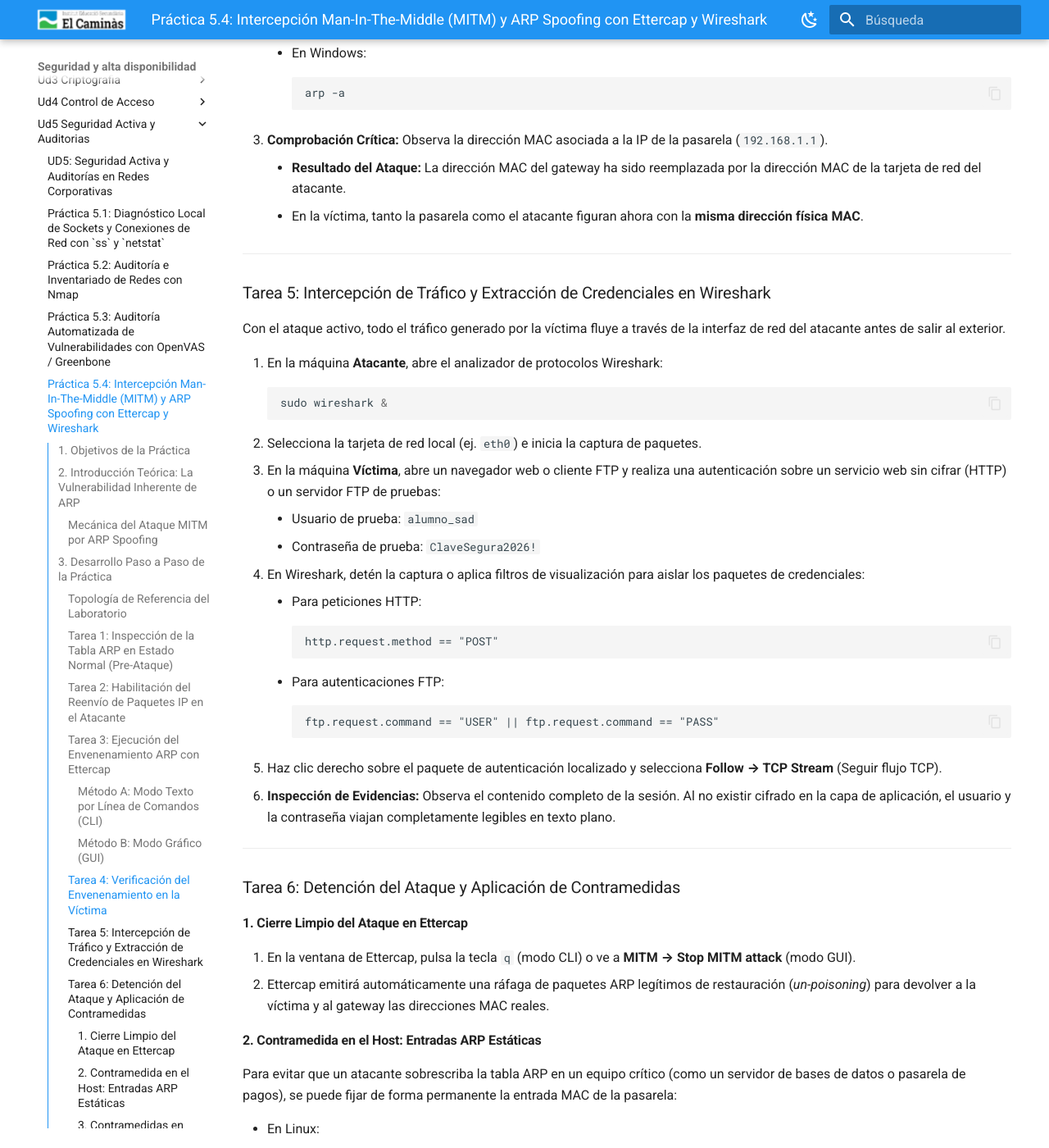
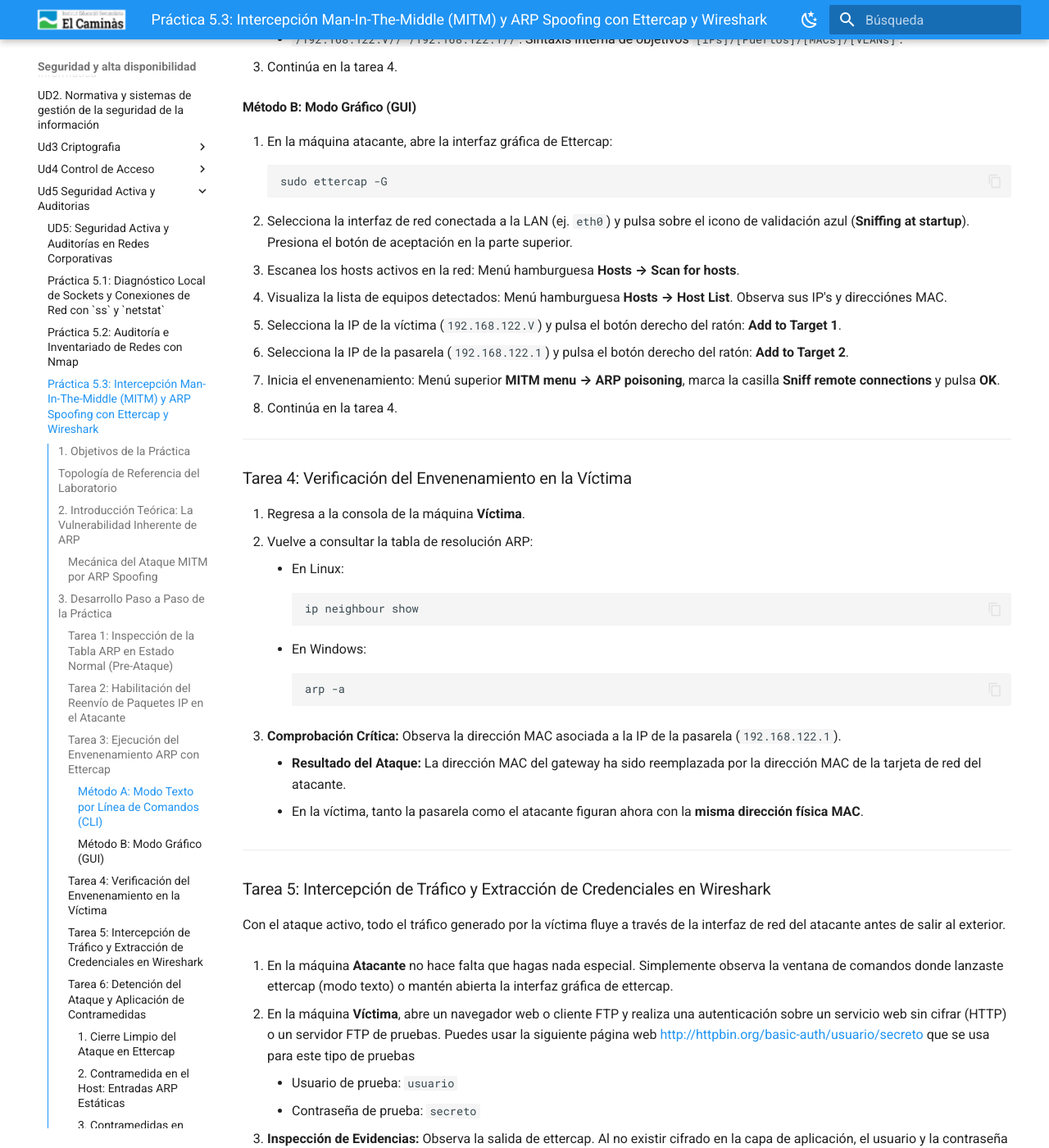
Before and after one commit to jmunozji/SAD, an MkDocs documentation site: the page built from docs/Ud5 Seguridad Activa y Auditorias/P5_3_mitm_arp_spoofing.md, in a window 1280 px wide and 1400 px high, scrolled down 4472 px. Shown: the whole window at 82% size. Built offline with MkDocs 1.6.1 and Material for MkDocs 9.7.7, drawn with Linux system fonts in a browser that asks for light colours; some of the changed text lies outside the part shown.

Commit message:
Revisada P5.3 y Ud5 hasta punto 3 completo inclusive.

````diff
--- a/docs/Ud5 Seguridad Activa y Auditorias/P5_4_mitm_arp_spoofing.md
+++ b/docs/Ud5 Seguridad Activa y Auditorias/P5_3_mitm_arp_spoofing.md
@@ -1,10 +1,10 @@
-# Práctica 5.4: Intercepción Man-In-The-Middle (MITM) y ARP Spoofing con Ettercap y Wireshark
+# Práctica 5.3: Intercepción Man-In-The-Middle (MITM) y ARP Spoofing con Ettercap y Wireshark
 
 !!! note "Datos de la Práctica"
     * **Módulo:** Seguridad y Alta Disponibilidad (SAD - 0378)
     * **Unidad Didáctica:** UD5 - Seguridad Activa y Auditorías en Redes Corporativas
     * **Requisitos:** Escenario de red virtualizada en GNS3, VirtualBox o KVM con 3 máquinas en el mismo segmento de red LAN:
-        1. **Atacante:** Kali Linux o Debian/Ubuntu con `ettercap-text-only`, `ettercap-graphical` y `wireshark`.
+        1. **Atacante:** Kali Linux o Debian/Ubuntu con `ettercap-text-only`, `ettercap-graphical`.
         2. **Víctima (Cliente):** Linux o Windows (cliente web/FTP).
         3. **Servidor / Pasarela (Gateway):** Router o Servidor Web/FTP de pruebas (ej. Debian con Apache o vsftpd).
     * **Privilegios:** Acceso de superusuario (`sudo`) en la máquina atacante.
@@ -22,11 +22,27 @@
 
 ---
 
+## Topología de Referencia del Laboratorio
+
+Para esta práctica utilizaremos GNS3 con 2 appliances Webterm que nos ofrecen un entorno gráfico con un consumo reducido de recursos.
+
+| Rol del Nodo | Dirección IP | Dirección MAC Ejemplo | Sistema Operativo |
+| :--- | :--- | :--- | :--- |
+| **Gateway / Pasarela** | `192.168.122.1` | `gg:gg:gg:gg:gg:gg` | GNS3 Host |
+| **Víctima (Cliente)** | `192.168.122.V` | `vv:vv:vv:vv:vv:vv` | GNS Webterm  |
+| **Atacante (Auditor)** | `192.168.122.A` | `aa:aa:aa:aa:aa:aa` | GNS Webterm |
+
+
+![Esquema de red](img/P5_3EsquemaRed.png)
+
+
+
 ## 2. Introducción Teórica: La Vulnerabilidad Inherente de ARP
 
 En una red de área local Ethernet (Capa 2), los dispositivos comunican mediante tramas direccionadas por **direcciones físicas MAC**. Cuando un equipo necesita enviar un paquete a una dirección IP dentro de la misma subred, consulta su **tabla de caché ARP local**. Si la entrada no existe, emite una petición ARP (*ARP Request*) en difusión (*broadcast*): *"¿Quién tiene la IP X.X.X.X? Díganselo a mi MAC"*.
 
 El estándar ARP (RFC 826) fue diseñado sin funciones criptográficas ni comprobación de identidad:
+
 * **Confianza Ciega:** Cualquier host puede responder a peticiones ARP, incluso si no iban dirigidas a él.
 * **Respuestas No Solicitadas (*Gratuitous ARP*):** Los sistemas operativos actualizan su caché ARP al recibir un paquete de respuesta ARP aunque no hayan emitido ninguna consulta previa.
 
@@ -36,14 +52,14 @@ Un atacante en el mismo dominio de colisión/difusión puede enviar periódicame
 
 ```mermaid
 flowchart TD
-    Atacante["Atacante (MAC: CC:CC:CC:CC:CC:CC)<br>IP: 192.168.1.100<br>Genera Gratuitous ARP falsas"]
+    Atacante["Atacante (MAC: AA:AA:AA:AA:AA:AA)<br>IP: 192.168.122.A<br>Genera Gratuitous ARP falsas"]
 
-    Victima["Víctima (MAC: AA:AA:AA:AA:AA:AA)<br>IP: 192.168.1.50<br>Caché corrupta: 192.168.1.1 → CC"]
+    Victima["Víctima (MAC: VV:VV:VV:VV:VV:VV)<br>IP: 192.168.122.V<br>Tabla ARP corrupta: 192.168.122.1 → AA:AA:AA:AA:AA:AA"]
 
-    Gateway["Gateway (MAC: BB:BB:BB:BB:BB:BB)<br>IP: 192.168.1.1<br>Caché corrupta: 192.168.1.50 → CC"]
+    Gateway["Gateway (MAC: GG:GG:GG:GG:GG:GG)<br>IP: 192.168.122.1<br>Tabla ARP corrupta: 192.168.1.V → AA:AA:AA:AA:AA:AA"]
 
-    Atacante -->|Respuesta ARP falsa:<br>«192.168.1.1 está en MAC CC»| Victima
-    Atacante -->|Respuesta ARP falsa:<br>«192.168.1.50 está en MAC CC»| Gateway
+    Atacante -->|Respuesta ARP falsa:<br>«192.168.122.1 está en MAC AA:AA:AA:AA:AA:AA»| Victima
+    Atacante -->|Respuesta ARP falsa:<br>«192.168.122.V está en MAC AA:AA:AA:AA:AA:AA»| Gateway
 
     Victima -.->|Tráfico saliente interceptado| Atacante
     Gateway -.->|Tráfico de retorno interceptado| Atacante
@@ -64,14 +80,6 @@ flowchart TD
 !!! warning "Aviso Legal y de Ética"
     Esta práctica debe realizarse estrictamente en un entorno virtualizado y controlado de laboratorio. La realización de ataques de intercepción de tráfico o envenenamiento ARP en redes corporativas, educativas o públicas sin autorización expresa es una infracción grave y puede constituir delito según la legislación vigente.
 
-### Topología de Referencia del Laboratorio
-
-| Rol del Nodo | Dirección IP | Dirección MAC Ejemplo | Sistema Operativo |
-| :--- | :--- | :--- | :--- |
-| **Gateway / Pasarela** | `192.168.1.1` | `00:11:22:33:44:55` | Linux Router / VirtualBox Host |
-| **Víctima (Cliente)** | `192.168.1.50` | `aa:bb:cc:dd:ee:01` | Debian / Ubuntu / Windows |
-| **Atacante (Auditor)** | `192.168.1.100` | `cc:cc:cc:cc:cc:cc` | Kali Linux / Debian |
-
 ---
 
 ### Tarea 1: Inspección de la Tabla ARP en Estado Normal (Pre-Ataque)
@@ -79,18 +87,18 @@ flowchart TD
 1. En la máquina **Víctima**, abre una terminal y consulta la tabla de caché ARP para identificar el estado inicial legítimo:
     * En Linux:
       ```bash
-      ip neighbor show
+      ip neighbour show
       ```
       *(o alternativamente: `arp -n`)*
     * En Windows:
       ```cmd
       arp -a
       ```
-2. Identifica la entrada de la pasarela (`192.168.1.1`) y anota su dirección MAC física legítima.
+2. Identifica la entrada de la pasarela (`192.168.122.1`) y anota su dirección MAC física legítima.
 3. En la máquina **Atacante**, comprueba la conectividad hacia la víctima y hacia la pasarela mediante `ping`:
     ```bash
-    ping -c 2 192.168.1.50
-    ping -c 2 192.168.1.1
+    ping -c 2 192.168.122.V
+    ping -c 2 192.168.122.1
     ```
 
 ---
@@ -113,19 +121,26 @@ Si el atacante envenena las tablas ARP pero el kernel de su sistema no tiene act
 
 ### Tarea 3: Ejecución del Envenenamiento ARP con Ettercap
 
-Ettercap es una herramienta integral para ataques MITM en redes locales que automatiza el envío continuo de paquetes ARP falsificados hacia ambos extremos.
+Ettercap es una herramienta integral para ataques MITM en redes locales que automatiza el envío continuo de paquetes ARP falsificados hacia ambos extremos. Haremos la práctica primero en modo texto y luego con la interfaz gráfica.
 
 #### Método A: Modo Texto por Línea de Comandos (CLI)
 
-1. En la terminal del **Atacante**, lanza Ettercap indicando los dos objetivos (Target 1: Víctima, Target 2: Pasarela):
+1. Instala el comando de ettercap en modo texto
+    ```
+    sudo apt install ettercap-text-only
+    ```
+
+2. En la terminal del **Atacante**, lanza Ettercap indicando los dos objetivos (Target 1: Víctima, Target 2: Pasarela):
     ```bash
-    sudo ettercap -T -q -M arp:remote /192.168.1.50// /192.168.1.1//
+    sudo ettercap -T -q -M arp:remote /192.168.122.V// /192.168.122.1//
     ```
     *Explicación de parámetros:*
     * `-T`: Modo interfaz de texto.
     * `-q`: Modo silencioso (*quiet*), evita imprimir paquetes redundantes.
     * `-M arp:remote`: Módulo MITM de envenenamiento ARP bidireccional remoto.
-    * `/192.168.1.50// /192.168.1.1//`: Sintaxis interna de objetivos `[IPs]/[Puertos]/[MACs]/[VLANs]`.
+    * `/192.168.122.V// /192.168.122.1//`: Sintaxis interna de objetivos `[IPs]/[Puertos]/[MACs]/[VLANs]`.
+
+3. Continúa en la tarea 4.
 
 #### Método B: Modo Gráfico (GUI)
 
@@ -133,13 +148,13 @@ Ettercap es una herramienta integral para ataques MITM en redes locales que auto
     ```bash
     sudo ettercap -G
     ```
-2. Selecciona la interfaz de red conectada a la LAN (ej. `eth0` o `ens33`) y pulsa sobre el icono de validación azul (**Start Sniffing**).
-3. Escanea los hosts activos en la red: Menú superior **Hosts → Scan for hosts**.
-4. Visualiza la lista de equipos detectados: Menú **Hosts → Host List**.
-5. Selecciona la IP de la víctima (`192.168.1.50`) y pulsa el botón **Add to Target 1**.
-6. Selecciona la IP de la pasarela (`192.168.1.1`) y pulsa el botón **Add to Target 2**.
-7. Inicia el envenenamiento: Menú superior **MITM → ARP poisoning**, marca la casilla **Sniff remote connections** y pulsa **OK**.
-
+2. Selecciona la interfaz de red conectada a la LAN (ej. `eth0`) y pulsa sobre el icono de validación azul (**Sniffing at startup**). Presiona el botón de aceptación en la parte superior.
+3. Escanea los hosts activos en la red: Menú hamburguesa **Hosts → Scan for hosts**.
+4. Visualiza la lista de equipos detectados: Menú hamburguesa **Hosts → Host List**. Observa sus IP's y direcciónes MAC.
+5. Selecciona la IP de la víctima (`192.168.122.V`) y pulsa el botón derecho del ratón: **Add to Target 1**.
+6. Selecciona la IP de la pasarela (`192.168.122.1`) y pulsa el botón derecho del ratón:  **Add to Target 2**.
+7. Inicia el envenenamiento: Menú superior **MITM menu → ARP poisoning**, marca la casilla **Sniff remote connections** y pulsa **OK**.
+8. Continúa en la tarea 4.
 ---
 
 ### Tarea 4: Verificación del Envenenamiento en la Víctima
@@ -148,13 +163,13 @@ Ettercap es una herramienta integral para ataques MITM en redes locales que auto
 2. Vuelve a consultar la tabla de resolución ARP:
     * En Linux:
       ```bash
-      ip neighbor show
+      ip neighbour show
       ```
     * En Windows:
       ```cmd
       arp -a
       ```
-3. **Comprobación Crítica:** Observa la dirección MAC asociada a la IP de la pasarela (`192.168.1.1`).
+3. **Comprobación Crítica:** Observa la dirección MAC asociada a la IP de la pasarela (`192.168.122.1`).
     * **Resultado del Ataque:** La dirección MAC del gateway ha sido reemplazada por la dirección MAC de la tarjeta de red del atacante.
     * En la víctima, tanto la pasarela como el atacante figuran ahora con la **misma dirección física MAC**.
 
@@ -164,25 +179,12 @@ Ettercap es una herramienta integral para ataques MITM en redes locales que auto
 
 Con el ataque activo, todo el tráfico generado por la víctima fluye a través de la interfaz de red del atacante antes de salir al exterior.
 
-1. En la máquina **Atacante**, abre el analizador de protocolos Wireshark:
-    ```bash
-    sudo wireshark &
-    ```
-2. Selecciona la tarjeta de red local (ej. `eth0`) e inicia la captura de paquetes.
-3. En la máquina **Víctima**, abre un navegador web o cliente FTP y realiza una autenticación sobre un servicio web sin cifrar (HTTP) o un servidor FTP de pruebas:
-    * Usuario de prueba: `alumno_sad`
-    * Contraseña de prueba: `ClaveSegura2026!`
-4. En Wireshark, detén la captura o aplica filtros de visualización para aislar los paquetes de credenciales:
-    * Para peticiones HTTP:
-      ```text
-      http.request.method == "POST"
-      ```
-    * Para autenticaciones FTP:
-      ```text
-      ftp.request.command == "USER" || ftp.request.command == "PASS"
-      ```
-5. Haz clic derecho sobre el paquete de autenticación localizado y selecciona **Follow → TCP Stream** (Seguir flujo TCP).
-6. **Inspección de Evidencias:** Observa el contenido completo de la sesión. Al no existir cifrado en la capa de aplicación, el usuario y la contraseña viajan completamente legibles en texto plano.
+1. En la máquina **Atacante** no hace falta que hagas nada especial. Simplemente observa la ventana de comandos donde lanzaste ettercap (modo texto) o mantén abierta la interfaz gráfica de ettercap.
+
+3. En la máquina **Víctima**, abre un navegador web o cliente FTP y realiza una autenticación sobre un servicio web sin cifrar (HTTP) o un servidor FTP de pruebas. Puedes usar la siguiente página web [http://httpbin.org/basic-auth/usuario/secreto](http://httpbin.org/basic-auth/usuario/secreto) que se usa para este tipo de pruebas
+    * Usuario de prueba: `usuario`
+    * Contraseña de prueba: `secreto`
+6. **Inspección de Evidencias:** Observa la salida de ettercap. Al no existir cifrado en la capa de aplicación, el usuario y la contraseña viajan completamente legibles en texto plano.
 
 ---
 
@@ -191,19 +193,26 @@ Con el ataque activo, todo el tráfico generado por la víctima fluye a través
 #### 1. Cierre Limpio del Ataque en Ettercap
 1. En la ventana de Ettercap, pulsa la tecla `q` (modo CLI) o ve a **MITM → Stop MITM attack** (modo GUI).
 2. Ettercap emitirá automáticamente una ráfaga de paquetes ARP legítimos de restauración (*un-poisoning*) para devolver a la víctima y al gateway las direcciones MAC reales.
+3. Compruébalo en la víctima.
 
 #### 2. Contramedida en el Host: Entradas ARP Estáticas
 Para evitar que un atacante sobrescriba la tabla ARP en un equipo crítico (como un servidor de bases de datos o pasarela de pagos), se puede fijar de forma permanente la entrada MAC de la pasarela:
 
 * En Linux:
   ```bash
-  sudo ip neighbor replace 192.168.1.1 lladdr 00:11:22:33:44:55 nud permanent dev eth0
+  sudo ip neighbour replace 192.168.122.1 lladdr 00:11:22:33:44:55 nud permanent dev eth0
   ```
 * En Windows (CMD como Administrador):
   ```cmd
-  netsh interface ipv4 add neighbors "Ethernet" "192.168.1.1" "00-11-22-33-44-55"
+  netsh interface ipv4 add neighbors "Ethernet" "192.168.122.1" "00-11-22-33-44-55"
   ```
 *Comprobación:* Una entrada configurada como estática / permanente no se actualizará aunque el atacante inyecte paquetes ARP fraudulentos.
+
+Obtén la dirección MAC de la pasarela 192.168.122.1 y en la víctima incluye la entrada estática según se explica antes.
+
+Vuelve a lanzar en ARP Poisoning y comprueba si ahora tiene efecto.
+
+
 
 #### 3. Contramedidas en Conmutadores Corporativos (Capa 2)
 En entornos empresariales no es viable configurar manualmente entradas estáticas en cientos de puestos. Se configuran defensas activas en los switches:
@@ -218,15 +227,12 @@ En entornos empresariales no es viable configurar manualmente entradas estática
 
 | Acción / Objetivo | Herramienta / Entorno | Sintaxis o Comando Exacto |
 | :--- | :--- | :--- |
-| **Consultar caché ARP en Linux** | Consola Linux | `ip neighbor show` o `arp -n` |
+| **Consultar caché ARP en Linux** | Consola Linux | `ip neighbour show` o `arp -n` |
 | **Consultar caché ARP en Windows** | CMD Windows | `arp -a` |
 | **Activar reenvío IP en Linux** | Kernel Linux | `sudo sysctl -w net.ipv4.ip_forward=1` |
 | **Comprobar reenvío IP** | Consola Linux | `cat /proc/sys/net/ipv4/ip_forward` |
 | **Ataque ARP Spoofing CLI** | Ettercap | `sudo ettercap -T -q -M arp:remote /<IP_Víctima>// /<IP_Gateway>//` |
-| **Filtrar peticiones POST HTTP** | Wireshark | `http.request.method == "POST"` |
-| **Filtrar login FTP** | Wireshark | `ftp.request.command == "USER" \|\| ftp.request.command == "PASS"` |
-| **Seguir flujo de sesión TCP** | Wireshark | Clic derecho en paquete → **Follow → TCP Stream** |
-| **Fijar entrada ARP estática (Linux)** | Consola Linux | `sudo ip neighbor replace <IP> lladdr <MAC> nud permanent dev <IF>` |
+| **Fijar entrada ARP estática (Linux)** | Consola Linux | `sudo ip neighbour replace <IP> lladdr <MAC> nud permanent dev <IF>` |
 | **Fijar entrada ARP estática (Win)** | CMD Windows (Admin) | `netsh interface ipv4 add neighbors "<IF>" "<IP>" "<MAC>"` |
 
 ---
@@ -235,7 +241,7 @@ En entornos empresariales no es viable configurar manualmente entradas estática
 
 1. **Vulnerabilidad de Protocolo:** ¿Por qué el diseño original del protocolo ARP (RFC 826) permite que un equipo malicioso falsifique la identidad de la pasarela de enlace sin ser rechazado por los equipos de la red?
 2. **Función del Reenvío IP (*IP Forwarding*):** ¿Qué ocurre técnicamente con la conexión a Internet de la víctima si el atacante ejecuta el envenenamiento ARP pero mantiene desactivado el parámetro `net.ipv4.ip_forward`? ¿Qué diferencia hay entre un ataque MITM y un ataque DoS en este contexto?
-3. **Efectividad del Cifrado (HTTPS / TLS):** Si la víctima accede a un sitio web seguro bajo protocolo HTTPS (con certificado digital válido y HSTS activo) mientras sufre un ataque de ARP Spoofing, ¿podrá el atacante leer las contraseñas en texto claro mediante Wireshark? Justifica qué datos podrá ver el atacante y cuáles quedarán protegidos.
+3. **Efectividad del Cifrado (HTTPS / TLS):** Si la víctima accede a un sitio web seguro bajo protocolo HTTPS (con certificado digital válido y HSTS activo) mientras sufre un ataque de ARP Spoofing, ¿podrá el atacante leer las contraseñas en texto claro? Justifica qué datos podrá ver el atacante y cuáles quedarán protegidos.
 4. **Protección en Infraestructura de Conmutación:** Explica la relación operativa entre **DHCP Snooping** y **Dynamic ARP Inspection (DAI)** en un conmutador de red corporativo. ¿Por qué DAI no puede funcionar de manera autónoma sin una base de datos previa de asignación de direcciones?
 
 ---
@@ -244,5 +250,4 @@ En entornos empresariales no es viable configurar manualmente entradas estática
 
 * **[RFC 826 - An Ethernet Address Resolution Protocol](https://datatracker.ietf.org/doc/html/rfc826):** Especificación técnica formal del protocolo ARP.
 * **[Ettercap Official Project Documentation](https://www.ettercap-project.org/):** Guía de uso y módulos de auditoría de red de Ettercap.
-* **[Wireshark User's Guide](https://www.wireshark.org/docs/wsug_html_chunked/):** Manual de filtros de captura y visualización de flujos de paquetes.
 * **[Cisco Guide: Dynamic ARP Inspection Configuration](https://www.cisco.com/c/en/us/td/docs/switches/lan/catalyst3750/software/release/12-2_55_se/configuration/guide/scg3750/swdynarp.html):** Configuración de contramedidas DAI y DHCP Snooping en conmutadores.
````
Also changed, not shown: docs/Ud3 Criptografia/P05.md (+1 -1 lines), docs/Ud4 Control de Acceso/Ud4_control_de_acceso.md (+3 -3 lines), docs/Ud5 Seguridad Activa y Auditorias/PO5_1_escaner_vulnerabilidades.md (renamed from docs/Ud5 Seguridad Activa y Auditorias/P5_3_escaner_vulnerabilidades.md, +23 -2 lines), docs/Ud5 Seguridad Activa y Auditorias/Ud5_seguridad_activa_auditorias.md (+18 -12 lines), docs/Ud5 Seguridad Activa y Auditorias/img/P5_3EsquemaRed.png (added).
